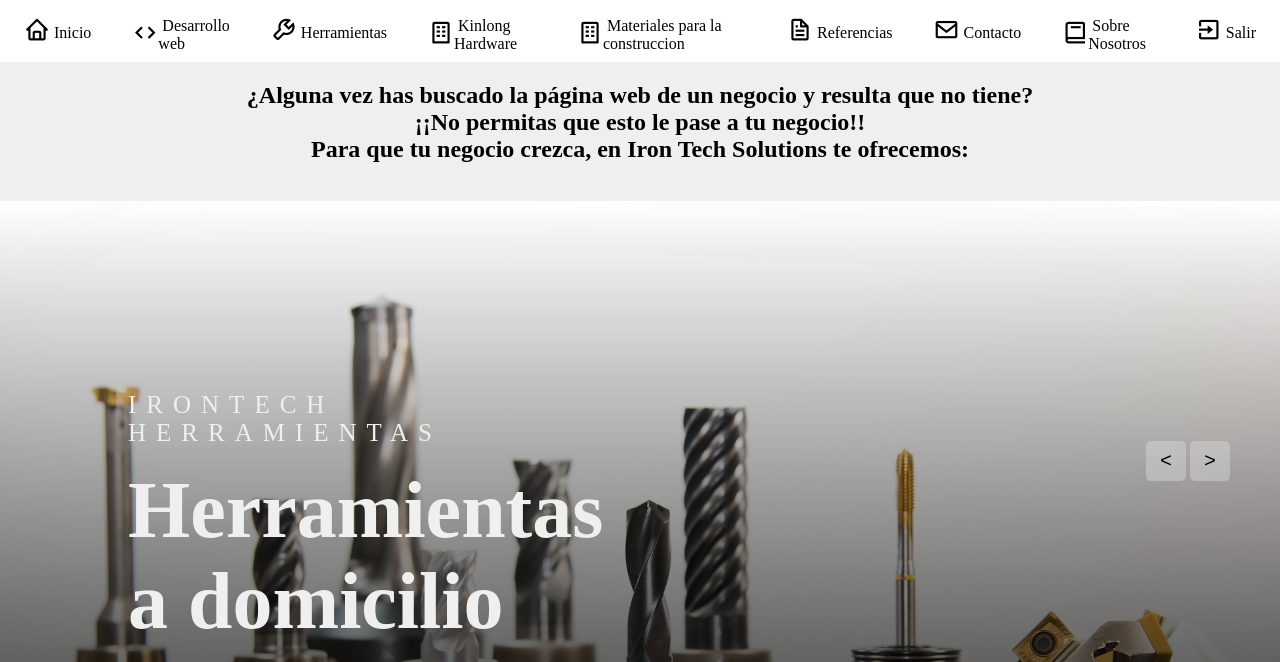
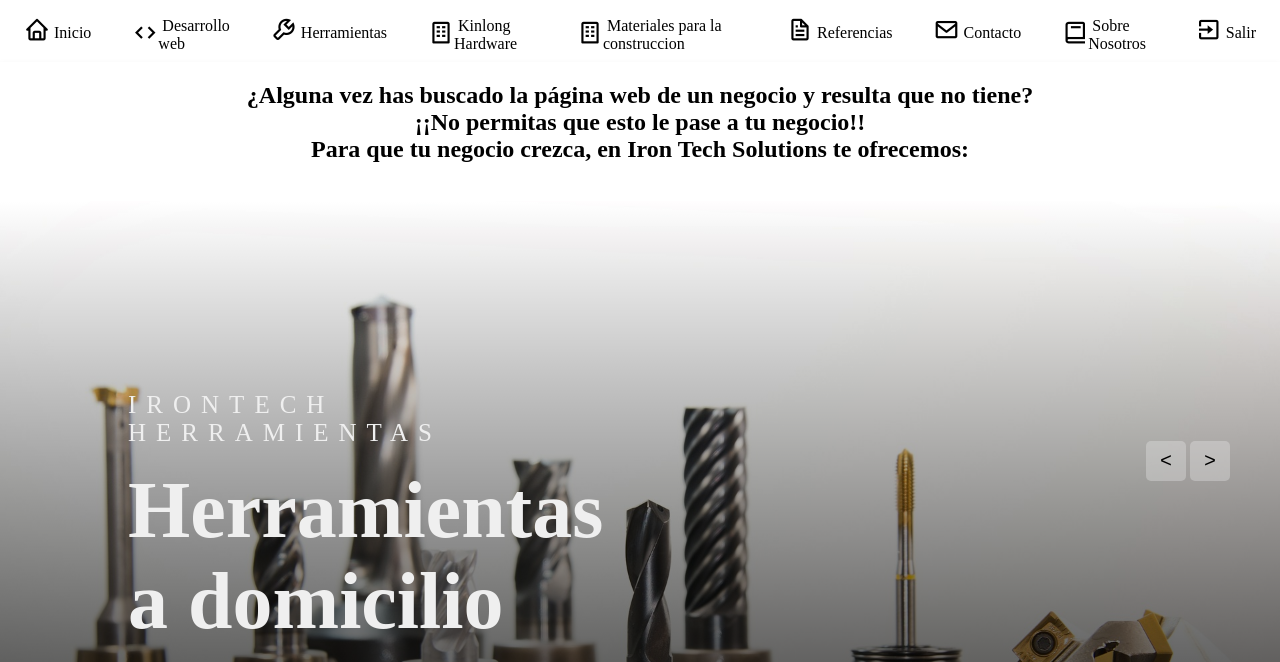
Before and after one commit to IronTechSolutions/company, a plain HTML site: page main.html in a window 1280 px wide. Shown: the part 68-730 px from the top of the page. Drawn offline with nearby package versions, Linux system fonts and the light colour scheme.

Commit message:
Update main.css

```diff
--- a/css/main.css
+++ b/css/main.css
@@ -186,7 +186,7 @@ body {
 
 /* -----------------------------------Mensaje de bienvenida--------------------------------*/
 .banner-message {
-    background: #efefef;
+    background: #ffffff;
     backdrop-filter: blur(25px);
     padding: 20px;
     margin-top: 130px;
```
